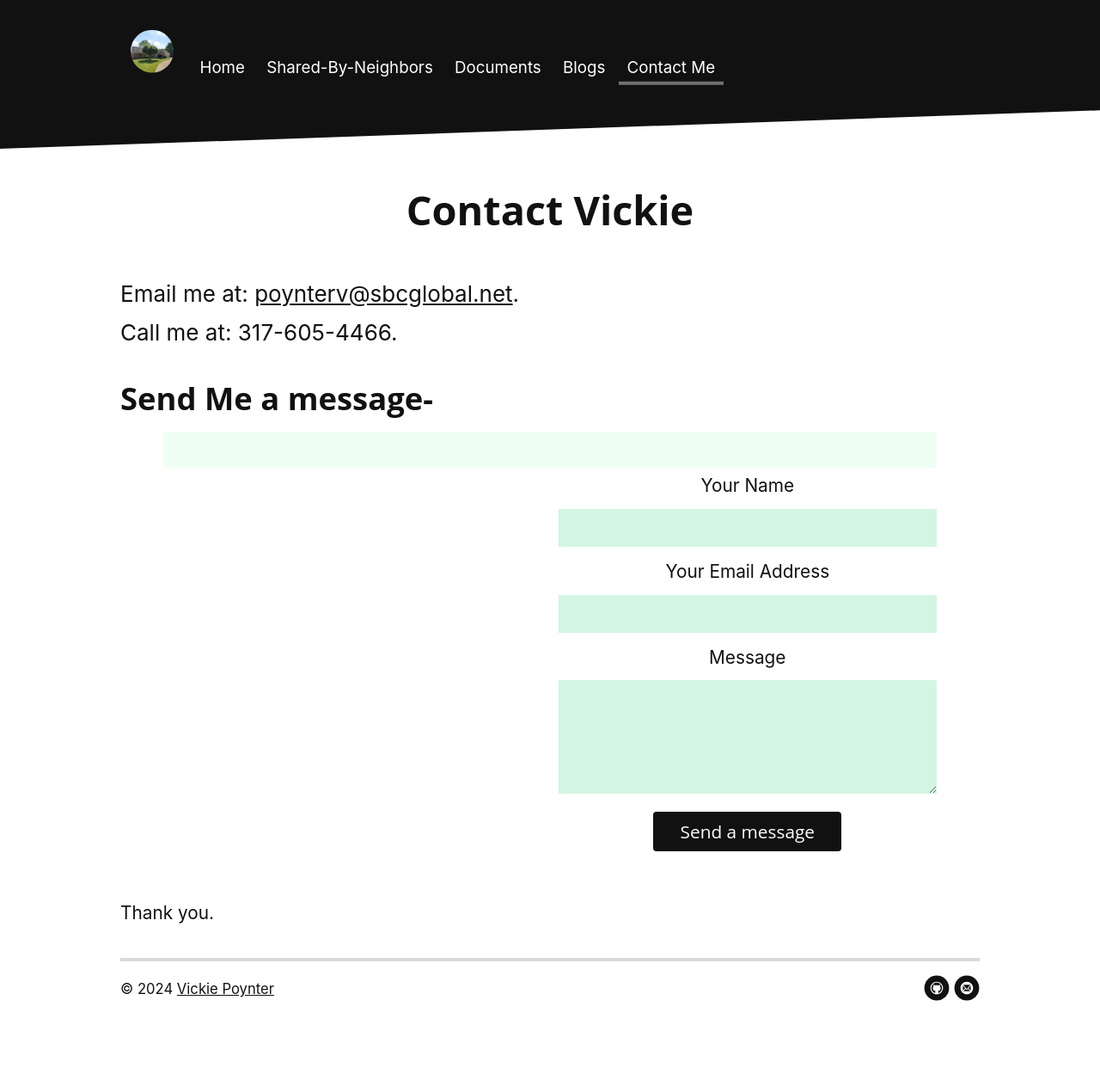
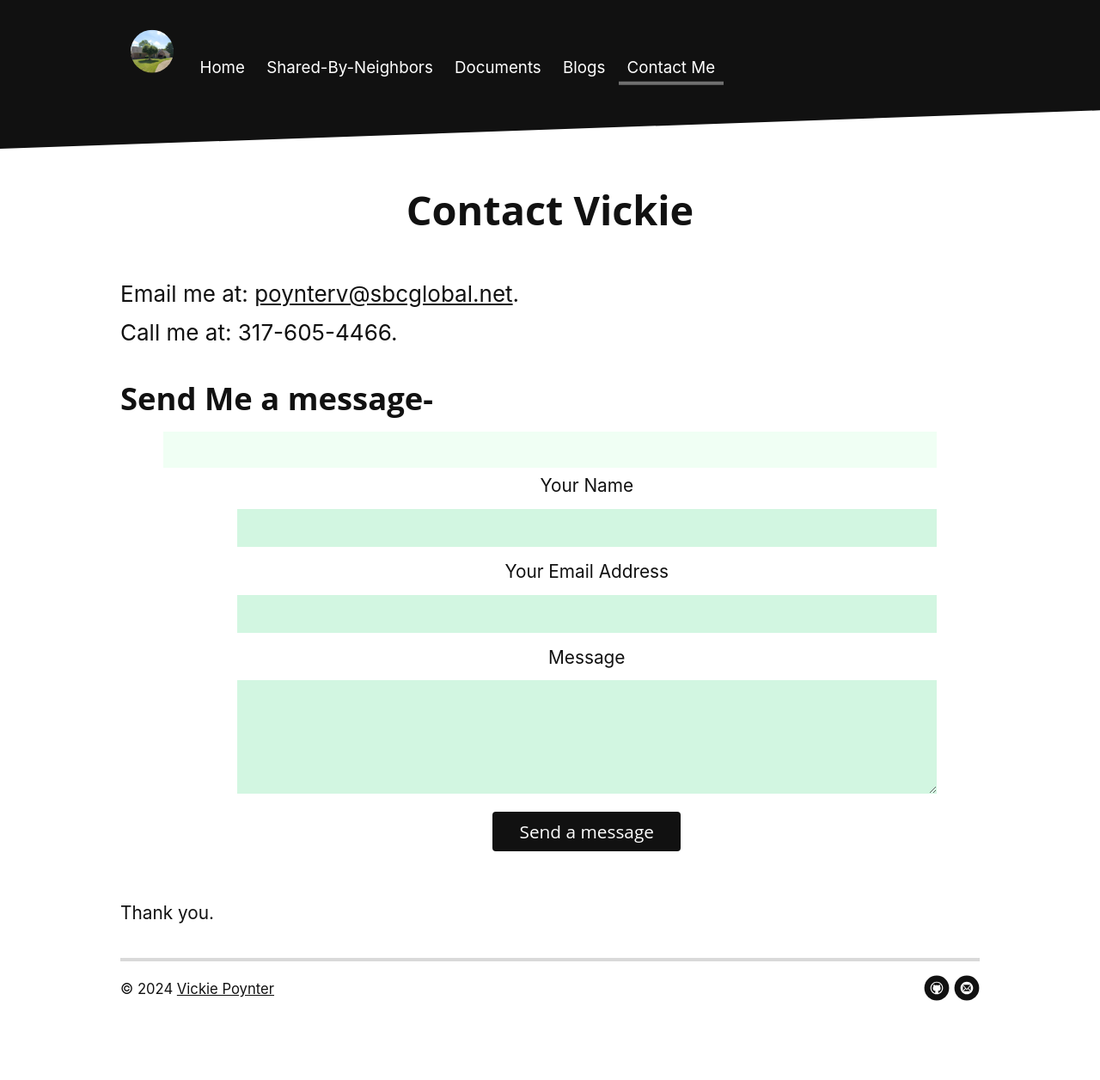
Before and after one commit to vickiep/vickiep.github.io, a Jekyll site: the page built from contact.md, in a window 1280 px wide. Shown: the whole page at 86% size. Built offline with Jekyll 4.4.1, drawn with Linux system fonts in a browser that asks for light colours; nearby versions of some CDN libraries.

Commit message:
csss update for contact

```diff
--- a/assets/css/style.css
+++ b/assets/css/style.css
@@ -844,11 +844,11 @@ dd {
     clear: both;
 }
 .contactContent {
-    width: 48.93617%;
+    width: 90.5%;
     float: left;
     margin-right: 2.12766%}
 #contact form {
-    width: 48.93617%;
+    width: 90.5%;
     float: right;
     margin-right: 0;
 }
```
